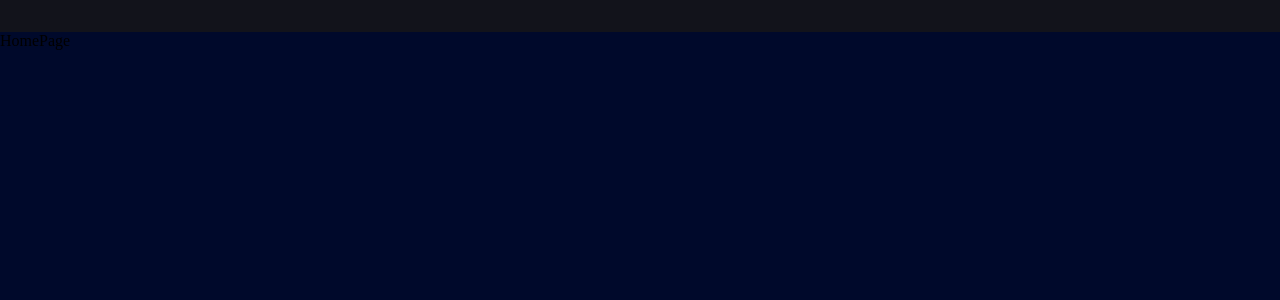
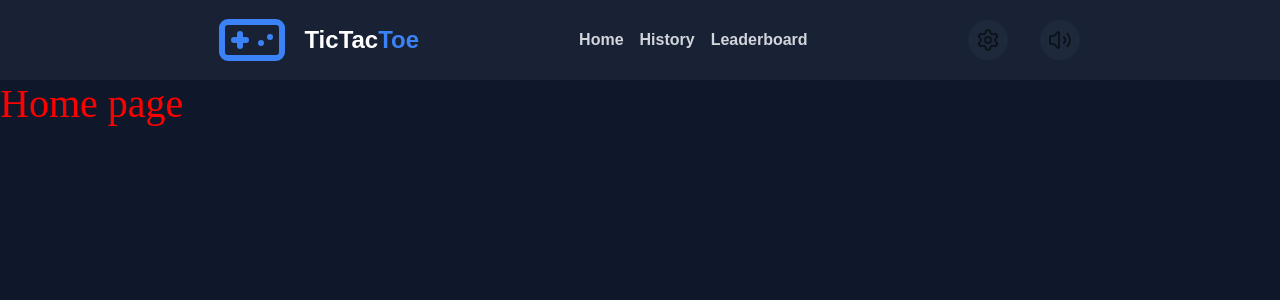
Before and after one commit to avrahamNotik/circle-x-frontend, a React (Vite) app: page /circle-x/home in a window 1280 px wide. Shown: the top 300 px of the page. Built offline with nearby package versions, Linux system fonts and the light colour scheme.

Commit message:
Header commit sound

```diff
--- a/index.html
+++ b/index.html
@@ -3,10 +3,10 @@
 
 <head>
   <meta charset="UTF-8" />
-  <link rel="icon" type="image/svg+xml" href="/public/ticTacToeGameSvgrepoCom.svg" />
+  <link rel="icon" type="image/svg+xml" href="/ticTacToeGameSvgrepoCom.svg" />
   <link rel="stylesheet" href="/src/index.css">
   <meta name="viewport" content="width=device-width, initial-scale=1.0" />
-  <title>circle-x-fronted</title>
+  <title>circle-x-game</title>
 </head>
 
 <body>
--- a/package.json
+++ b/package.json
@@ -12,8 +12,10 @@
   "dependencies": {
     "@emotion/react": "^11.14.0",
     "@emotion/styled": "^11.14.1",
+    "@mui/material": "^7.3.9",
     "@tanstack/react-query": "^5.90.21",
     "axios": "^1.13.6",
+    "lucide-react": "^1.7.0",
     "react": "^19.2.4",
     "react-dom": "^19.2.4",
     "react-hook-form": "^7.71.2",
--- a/src/App.tsx
+++ b/src/App.tsx
@@ -1,6 +1,6 @@
 import { BrowserRouter, Navigate, Route, Routes } from "react-router-dom";
 import { lazy, Suspense } from "react";
-import DashBoard from "./layout/DashBoard";
+const DashBoard = lazy(() => import('./layout/DashBoard'))
 const HomePage = lazy(() => import('./home/HomePage'))
 
 function App() {
--- /dev/null
+++ b/src/dashboard/IndexDashboar.tsx
@@ -0,0 +1,102 @@
+import styled from '@emotion/styled'
+import { Settings, Volume2 } from 'lucide-react'
+import { IconButton, Popover, Slider, Tooltip } from '@mui/material'
+import { useState } from 'react';
+import LeftDashboard from './LeftDashboard'
+import MiddleDashboard from './MiddleDashboard';
+import { useSoundStore } from '../store/soundStore';
+
+const IndexDashboar = () => {
+ const [anchorEl, setAnchorEl] = useState<null | HTMLElement>(null);
+ const sound = useSoundStore((store) => store.volume)
+ const setSound = useSoundStore((store) => store.setVolume)
+ const playSound = useSoundStore((store) => store.playSound)
+ const openSound = Boolean(anchorEl);
+ const id = openSound ? 'simple-popover' : undefined;
+
+ const handleChange = (_event: Event, newValue: number) => {
+  setSound(newValue);
+ };
+
+ const handleClick = (event: React.MouseEvent<HTMLButtonElement>) => {
+  setAnchorEl(event.currentTarget);
+ };
+ const handleClose = () => {
+  setAnchorEl(null);
+ };
+
+ return (
+  <DashBoardStyled>
+   <LeftDashboard />
+   <MiddleDashboard />
+   <RightDashboard>
+    <Tooltip title="Setting">
+     <IconButton sx={{ background: 'rgb(30 41 59)', transition: '0.5s', '&:hover': { color: 'rgb(209 213 219)', background: 'rgb(51 65 85)' } }}>
+      <Settings />
+     </IconButton>
+    </Tooltip>
+    <Tooltip title="Sound Mute">
+     <IconButton aria-label="more"
+      aria-describedby={id}
+      onClick={handleClick}
+      sx={{ background: 'rgb(30 41 59)', transition: '0.5s', '&:hover': { color: 'rgb(209 213 219)', background: 'rgb(51 65 85)' } }} >
+      <Volume2 />
+     </IconButton>
+    </Tooltip>
+    <Popover
+     id={id}
+     open={openSound}
+     anchorEl={anchorEl}
+     onClose={handleClose}
+     slotProps={{ paper: { sx: { borderRadius: '1rem' } } }}
+     anchorOrigin={{
+      vertical: 'bottom',
+      horizontal: 'left',
+     }}
+    >
+     <SliderBox>
+      <Slider
+       aria-label="Volume"
+       value={sound}
+       onChange={handleChange}
+       onChangeCommitted={() => playSound('click')} />
+     </SliderBox>
+    </Popover>
+
+   </RightDashboard>
+  </DashBoardStyled>
+ )
+}
+
+export default IndexDashboar
+
+const DashBoardStyled = styled.div`
+width: 100%;
+height: 5rem;
+background: rgba(30, 41, 59, 0.7);
+font-family: sans-serif;
+display: flex;
+align-items: center;
+justify-content: center;
+gap: 10rem;
+position: fixed;
+top: 0;
+left: 0;
+z-index: 100;
+
+> *{
+ display: flex;
+ align-items: center;
+
+}
+`
+
+const RightDashboard = styled.div`
+gap: 2rem;
+
+`
+const SliderBox = styled.div`
+padding: 0.5rem 1.5rem;
+width: 16rem;
+background: rgba(30, 41, 59, 0.7) ;
+`
--- /dev/null
+++ b/src/dashboard/LeftDashboard.tsx
@@ -0,0 +1,35 @@
+import styled from '@emotion/styled'
+import { Gamepad } from 'lucide-react'
+
+const LeftDashboard = () => {
+ return (
+  <LeftSideDashboard>
+   <StyledGamepade />
+   <span>TicTac</span>
+   <span>Toe</span>
+  </LeftSideDashboard>
+ )
+}
+
+export default LeftDashboard
+
+const LeftSideDashboard = styled.section`
+font-size: 1.5em;
+font-weight: 900;
+justify-content: center;
+& span:nth-child(2){
+ color: white;
+
+}
+& span:nth-child(3){
+ color: rgb(59 130 246);
+
+}
+`
+const StyledGamepade = styled(Gamepad)`
+color: rgb(59 130 246);
+border-radius: 25%;
+margin-inline: 1rem;
+height: 4.5rem;
+width: 4.5rem;
+`
--- /dev/null
+++ b/src/dashboard/MiddleDashboard.tsx
@@ -0,0 +1,27 @@
+import styled from '@emotion/styled'
+
+const MiddleDashboard = () => {
+ return (
+  <MiddleSideDashboard>
+   <span>Home</span>
+   <span>History</span>
+   <span>Leaderboard</span>
+  </MiddleSideDashboard>
+ )
+}
+
+export default MiddleDashboard
+
+const MiddleSideDashboard = styled.div`
+font-size: 1em;
+font-weight: 600;
+gap: 1rem;
+
+span{
+  color:rgb(209 213 219);
+  transition:  0.3s ;
+  &:hover{
+   color:rgb(255 255 255);
+  }
+ }
+`
--- a/src/home/HomePage.tsx
+++ b/src/home/HomePage.tsx
@@ -1,7 +1,7 @@
 
 const HomePage = () => {
  return (
-  <div>HomePage</div>
+  <div style={{ color: 'red', height: '200vh', fontSize: '40px' }}>Home page</div>
  )
 }
 
--- a/src/index.css
+++ b/src/index.css
@@ -1,5 +1,36 @@
+html {
+ scrollbar-gutter: stable;
+}
+
+html,
+body {
+ overflow-x: hidden;
+}
+
 body {
  margin: 0;
  padding: 0;
- background: rgb(0, 9, 43);
+ background: rgb(15 23 42);
 }
+
+
+::-webkit-scrollbar {
+ width: 8px;
+}
+
+::-webkit-scrollbar-thumb {
+ background: #334155;
+ border-radius: 4px;
+}
+
+::-webkit-scrollbar-track {
+ background: #0F172A;
+}
+
+*::after,
+*::before {
+ box-sizing: border-box;
+ border-width: 0;
+ border-style: solid;
+ border-color: #e5e7eb;
+}
--- a/src/layout/DashBoard.tsx
+++ b/src/layout/DashBoard.tsx
@@ -1,28 +1,23 @@
 import { Outlet } from 'react-router'
 import styled from "@emotion/styled"
+import IndexDashboar from '../dashboard/IndexDashboar';
 
 const DashBoard = () => {
  return (
-  <div style={{ marginTop: '2rem' }}>
-   <DashBoardStyled>
-
-   </DashBoardStyled>
-   <Outlet />
-  </div>
+  <>
+   <IndexDashboar />
+   <MainDiv>
+    <Outlet />
+   </MainDiv>
+  </>
  )
 }
 
 
 export default DashBoard
 
-const DashBoardStyled = styled.div`
-width: 100%;
-height: 2rem;
-background: rgba(25, 23, 23, 0.75);
-position:fixed;
-top: 0;
-left: 0;
-z-index: 100;
-backdrop-filter: blur(8px);
 
+const MainDiv = styled.div`
+min-height: 100vh;
+margin-top: 5rem;
 `
--- /dev/null
+++ b/src/store/soundStore.ts
@@ -0,0 +1,35 @@
+import { create } from "zustand";
+import clickSound from "../utils/music/button-click-sound.mp3";
+import { persist } from "zustand/middleware";
+
+type PlaySound = "click" | "win" | "lost";
+
+interface SoundType {
+  volume: number;
+  setVolume: (volume: number) => void;
+  playSound: (playSound: PlaySound) => void;
+}
+
+export const useSoundStore = create<SoundType>()(
+  persist(
+    (set, get) => {
+      const sounds: Record<PlaySound, HTMLAudioElement> = {
+        click: new Audio(clickSound),
+        win: new Audio(),
+        lost: new Audio(),
+      } as const;
+      return {
+        volume: 30,
+        setVolume: (volume: number) => set({ volume: volume }),
+        playSound: (playSound: PlaySound) => {
+          const { volume } = get();
+          const audio = sounds[playSound];
+          audio.volume = volume / 100;
+          audio.currentTime = 0;
+          audio.play();
+        },
+      };
+    },
+    { name: "sound-storage" },
+  ),
+);
```
Also changed, not shown: 2 other files (tests, documents, lock files or other folders).
